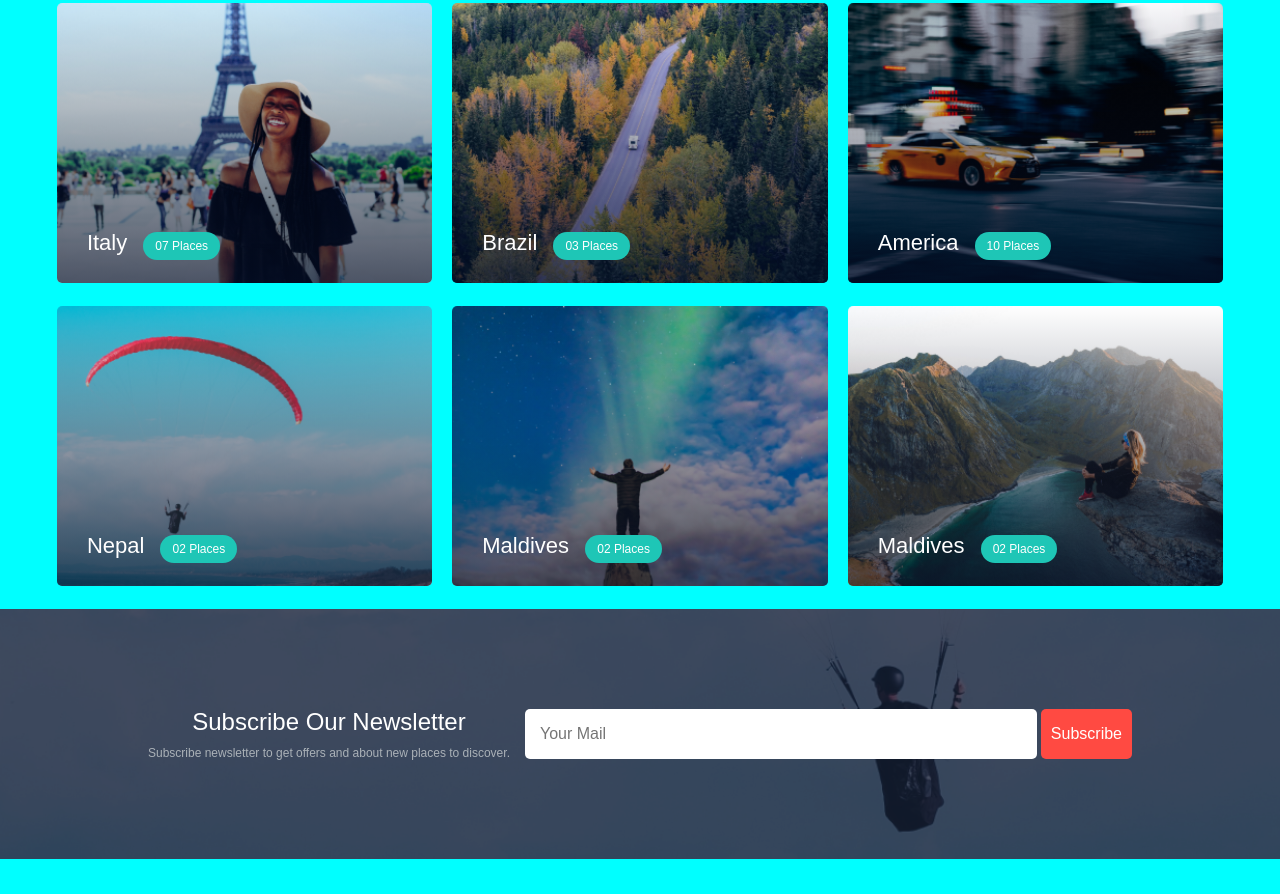
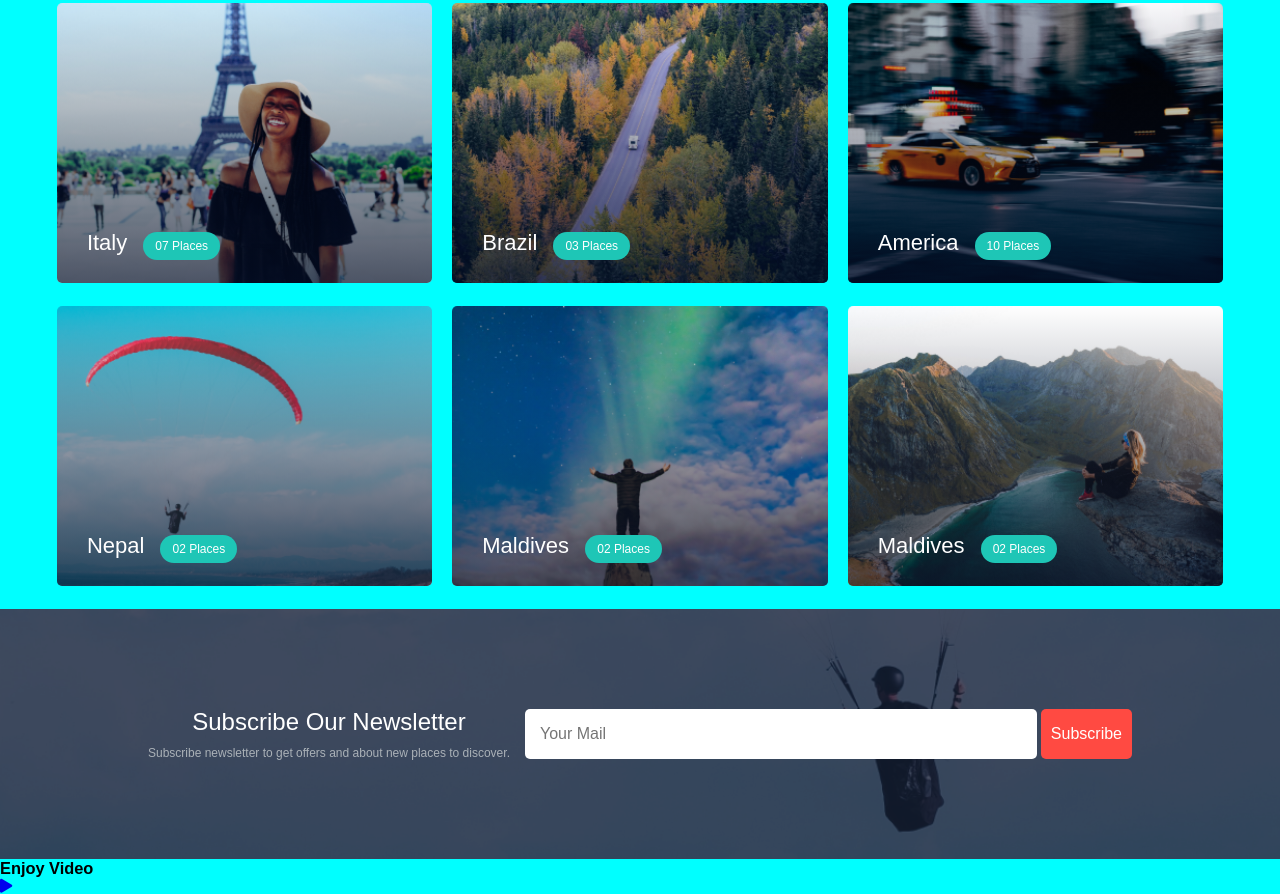
Before and after one commit to HafizullahIT19/gymnasiearbete-project, a website built with webpack: page index.html in a window 1280 px wide. Shown: the part 1135-2029 px from the top of the page. Before the commit the page ends 1994 px from the top, so only its background shows below. Built offline with nearby package versions, Linux system fonts and the light colour scheme; files whose address does not match are found by name.

Commit message:
Video section html add

```diff
--- a/index.html
+++ b/index.html
@@ -131,6 +131,21 @@
                 </div>
             </section>
             <!-- Newsletter End -->
+
+            <!-- Video Start -->
+            <section class="video">
+                <div class="video-container">
+                    <h3>Enjoy Video</h3>
+                    <div class="video-button">
+                        <a href="#">
+                            <i class="fa fa-play"></i>
+                        </a>
+                    </div>
+                </div>
+            </section>
+            <!-- Video End -->
+
+
         </main>
     <!-- Main End -->
 
```
